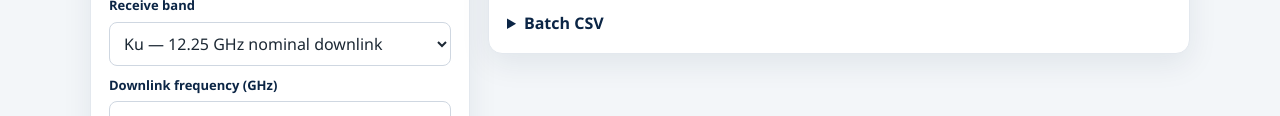
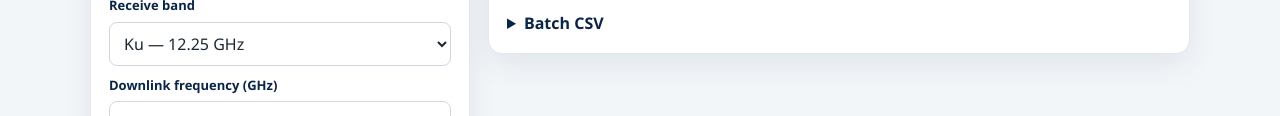
Before and after one commit to paulchan001-hk/sun-outage-calculator, a plain HTML site: page index.html in a window 1280 px wide. Shown: the part 887-1003 px from the top of the page. Drawn offline with Linux system fonts and the light colour scheme.

Commit message:
Update index.html

```diff
--- a/index.html
+++ b/index.html
@@ -171,9 +171,9 @@
 
           <label for="band">Receive band</label>
           <select id="band">
-            <option value="3.9">C — 3.9 GHz nominal downlink</option>
-            <option value="12.25" selected>Ku — 12.25 GHz nominal downlink</option>
-            <option value="20.20">Ka — 20.20 GHz nominal downlink</option>
+            <option value="3.9">C — 3.9 GHz</option>
+            <option value="12.25" selected>Ku — 12.25 GHz</option>
+            <option value="20.20">Ka — 20.20 GHz</option>
             <option value="custom">Custom frequency</option>
           </select>
           <label for="freq">Downlink frequency (GHz)</label>
```
